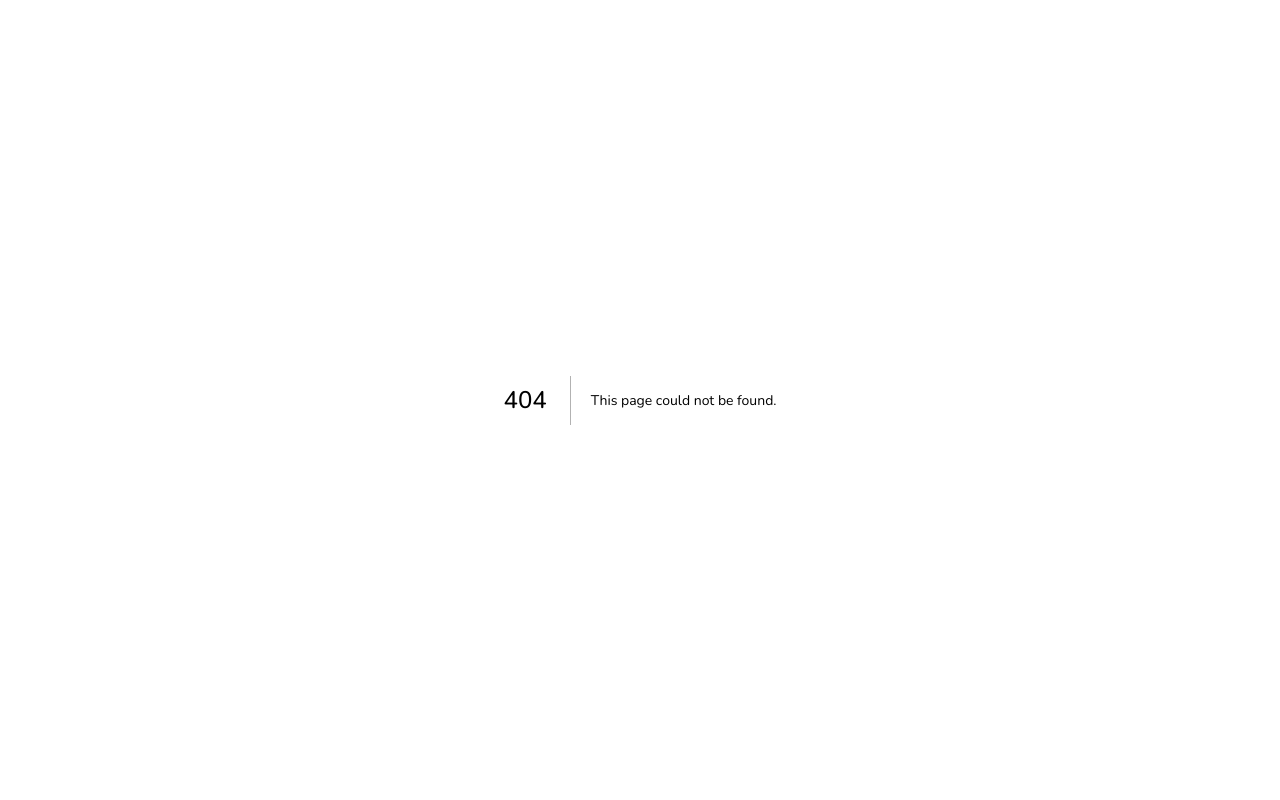
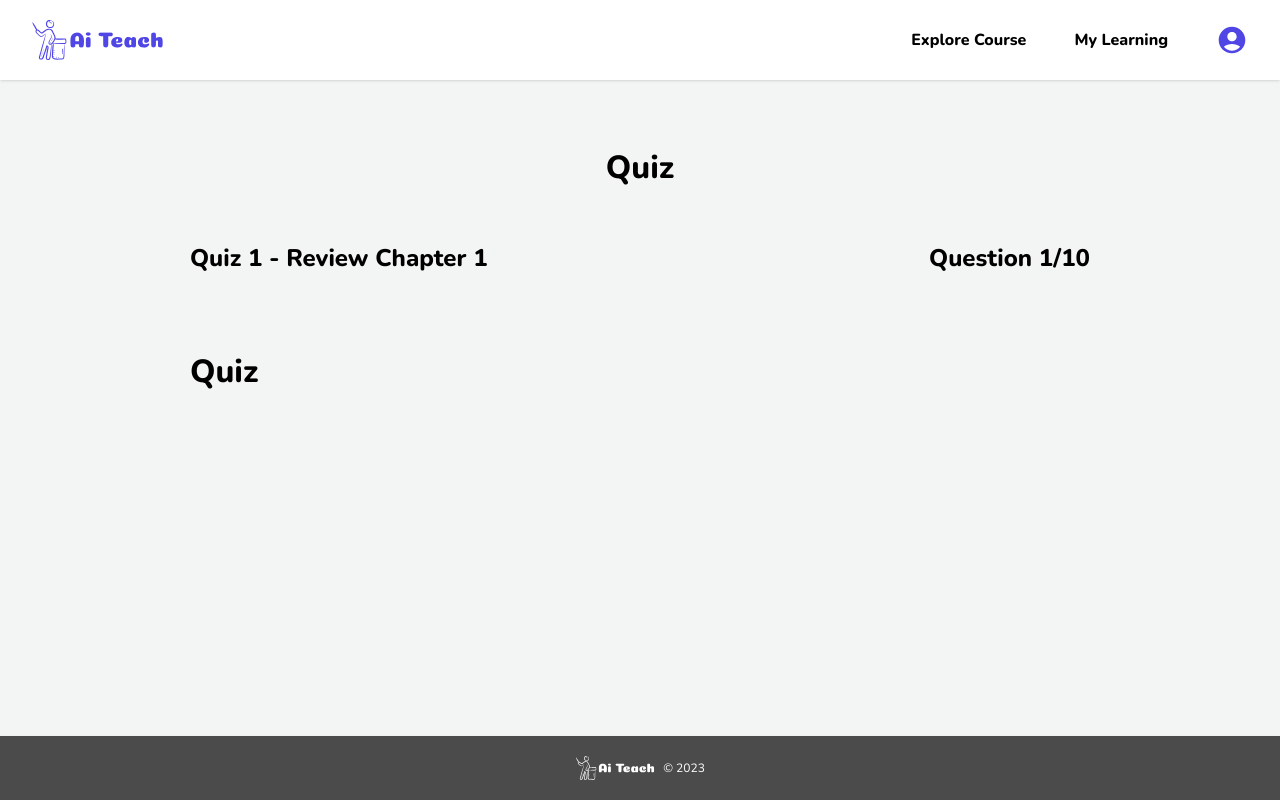
Before and after one commit to shadowbladk/ai-teach, a Next.js app: page /quiz in a window 1280 px wide. Before the commit this address had no page. Built offline with nearby package versions, Linux system fonts and the light colour scheme.

Commit message:
First Quiz Page

```diff
--- /dev/null
+++ b/src/pages/quiz.tsx
@@ -0,0 +1,47 @@
+import React, { useState } from "react";
+import Navbar from "../components/Navbar";
+import Footer from "../components/Footer";
+
+import Image from "next/image"
+
+import HeroPic from "@/assets/hero.svg"
+import Levelup from "@/assets/levelup.svg"
+import Feedback from "@/assets/feedback.svg"
+import Quiz from "@/assets/quiz.svg"
+
+import Slider from "@/components/CourseSlider"
+
+function quiz() {
+    const [toggle, setToggle] = useState(false)
+
+    return (
+      <>
+      <div className="flex min-h-screen flex-col">
+        <Navbar />
+        <div className="flex-grow">
+          <section className="flex flex-col items-center justify-center px-23 py-16 gap-12">
+            <h1 className="text-[32px] font-extrabold text-center text-black">
+              Quiz
+            </h1>
+            <div className="flex flex-col w-full max-w-[900px] lg:flex-row items-center justify-between">
+              <p className="text-[24px] font-extrabold text-left text-black">
+                Quiz 1 - Review Chapter 1
+              </p>
+              <p className="text-[24px] font-extrabold text-right text-black">
+                Question 1/10
+              </p>
+            </div>
+            <div className="flex flex-col w-full max-w-[900px] py-6 gap-12">
+            <h1 className="text-[32px] font-extrabold text-left text-black">
+              Quiz
+            </h1>
+            </div>
+          </section>
+        </div>
+        <Footer />
+      </div>
+      </>
+    )
+  }
+
+  export default quiz
```
